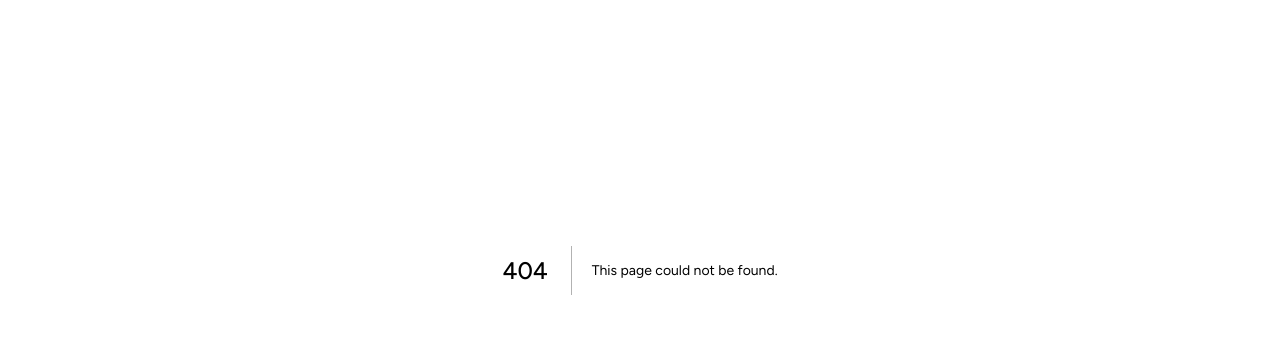
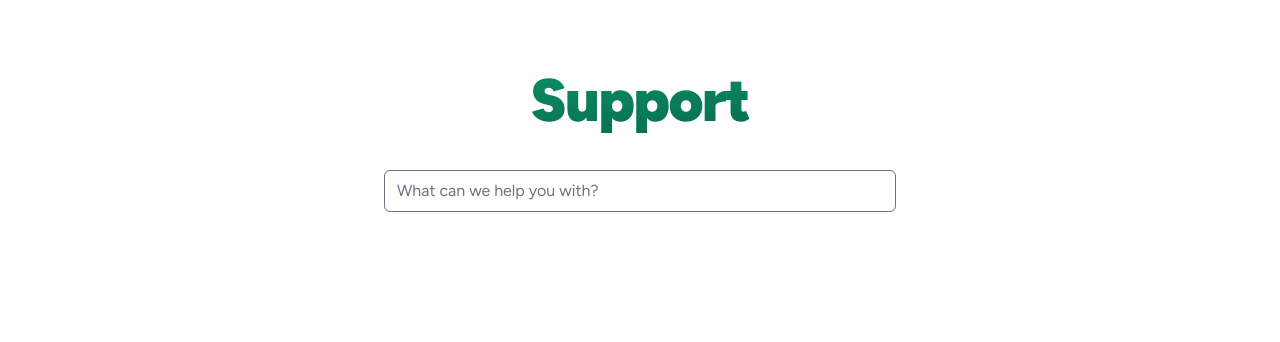
Before and after one commit to Dysperse/Homepage, a Next.js app: page /support in a window 1280 px wide. Before the commit this address had no page. Shown: the part 130-472 px from the top of the page. Built offline with nearby package versions, Linux system fonts and the light colour scheme.

Commit message:
build(deps): update Navbar.tsx, package.json, tailwind.config.js and yarn.lock

```diff
--- a/components/Navbar.tsx
+++ b/components/Navbar.tsx
@@ -1,5 +1,6 @@
 /* This example requires Tailwind CSS v2.0+ */
 import React, { Fragment } from "react";
+import Link from "next/link";
 import { Popover, Transition } from "@headlessui/react";
 import {
   BookmarkAltIcon,
@@ -85,27 +86,27 @@ export default function Example() {
     <Popover className="bg-white">
       <div className="flex justify-between items-center fixed z-[999999] w-full backdrop-blur-lg border-b top-0 left-0 bg-[rgba(255,255,255,.9)] py-5 md:justify-start md:space-x-10 px-10 h-20">
         <div className="flex justify-start lg:w-0 lg:flex-1">
-          <a href="#" className="flex items-center gap-5">
+          <Link href="/">
+            <a className="flex items-center gap-5">
               <img
                 className="h-8 w-auto sm:h-10"
                 src="https://cdn.jsdelivr.net/gh/Smartlist-App/Assets@master/v2/rounded.png"
                 alt=""
               />
             </a>
+          </Link>
         </div>
         <Popover.Group as="nav" className="flex space-x-5 md:space-x-10">
-          <a
-            href="#"
-            className="text-base font-medium text-gray-500 hover:text-gray-900"
-          >
+          <Link href="/privacy">
+            <a className="text-base font-medium text-gray-500 hover:text-gray-900">
               Privacy
             </a>
-          <a
-            href="#"
-            className="text-base font-medium text-gray-500 hover:text-gray-900"
-          >
+          </Link>
+          <Link href="/support">
+            <a className="text-base font-medium text-gray-500 hover:text-gray-900">
               Support
             </a>
+          </Link>
           <Popover className="relative">
             {({ open }) => (
               <>
--- a/package.json
+++ b/package.json
@@ -11,6 +11,7 @@
   "dependencies": {
     "@headlessui/react": "^1.6.6",
     "@heroicons/react": "^1.0.6",
+    "@tailwindcss/forms": "^0.5.2",
     "flowbite": "^1.5.2",
     "flowbite-react": "^0.1.6",
     "next": "12.2.5",
--- /dev/null
+++ b/pages/privacy.tsx
@@ -0,0 +1,16 @@
+import React from "react";
+
+export default function Home() {
+  return (
+    <div className="max-w-7xl mx-auto pb-20">
+      <h1 className="text-center mt-[100px] md:mt-[200px] font text-transparent text-6xl bg-clip-text bg-gradient-to-br from-green-500 to-green-900 font-[900] tracking-tight sm:tracking-tight sm:text-6xl">
+        Privacy
+        <br />
+        &nbsp;
+      </h1>{" "}
+      <p className="mt-4 text-center text-lg text-gray-500 -mt-10">
+        Your data is <b>yours.</b>
+      </p>
+    </div>
+  );
+}
--- /dev/null
+++ b/pages/support.tsx
@@ -0,0 +1,21 @@
+import React from "react";
+
+export default function Home() {
+  return (
+    <div className="max-w-7xl mx-auto pb-20">
+      <h1 className="text-center mt-[100px] md:mt-[200px] font text-transparent text-6xl bg-clip-text bg-gradient-to-br from-green-500 to-green-900 font-[900] tracking-tight sm:tracking-tight sm:text-6xl">
+        Support
+        <br />
+        &nbsp;
+      </h1>{" "}
+      <label className="block">
+        <input
+          type="text"
+          autoFocus={true}
+          className="-mt-5 max-w-lg mx-auto block w-full rounded-md bg-gray-100 border-transparent focus:border-gray-500 focus:bg-white focus:ring-0"
+          placeholder="What can we help you with?"
+        />
+      </label>
+    </div>
+  );
+}
--- a/tailwind.config.js
+++ b/tailwind.config.js
@@ -11,6 +11,7 @@ module.exports = {
     extend: {},
   },
   plugins: [
+    require('@tailwindcss/forms'),
     require("flowbite/plugin")
   ],
 }
```
Also changed, not shown: 1 other file (tests, documents, lock files or other folders). Lines whose indentation alone changed are shown as unchanged.
